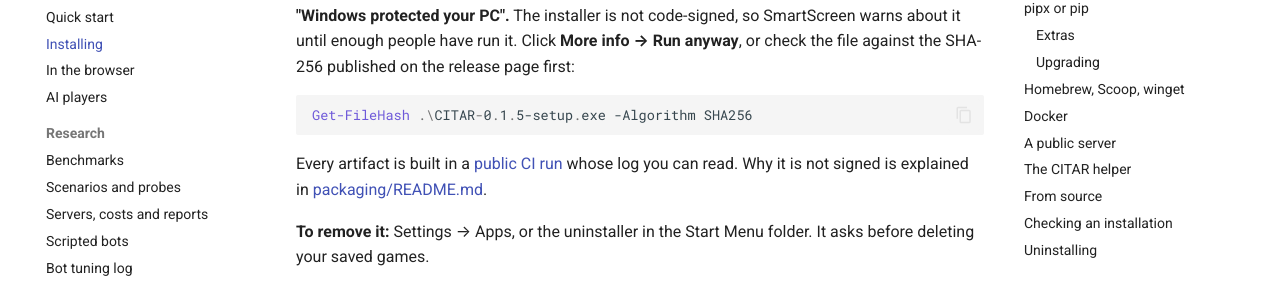
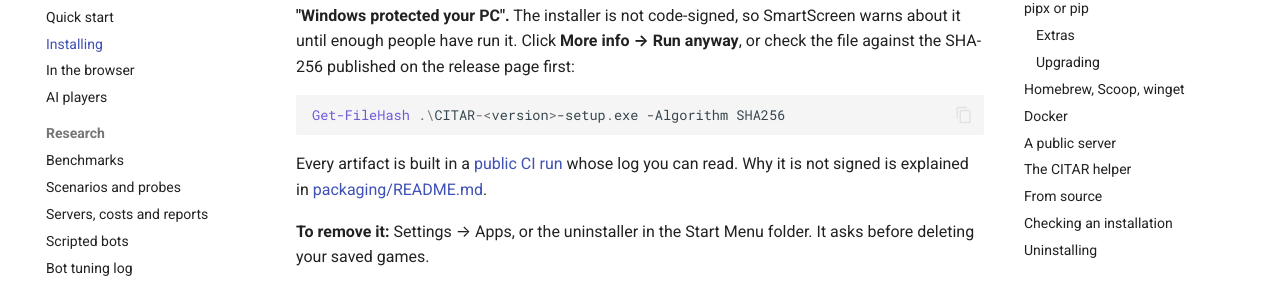
Before and after one commit to jprodgers/CITAR, an MkDocs documentation site: the page built from docs/INSTALL.md, in a window 1280 px wide and 900 px high, scrolled down 718 px. Shown: the part 154-449 px from the top of the window. Built offline with MkDocs 1.6.1 and Material for MkDocs 9.7.7, drawn with Linux system fonts in a browser that asks for light colours; comment, search, counter and statistics services are not loaded.

Commit message:
installer, docs: the installer's version defaults for release.py, and no version in the examples
citar.iss gains AppVersionNumeric (VersionInfoVersion must be four numbers, so a prerelease no
longer breaks a compile) beside AppVersion, both defaults that scripts/release.py holds and bumps
(design/phase5-release.md P5.2). Its build comment and INSTALL.md's Get-FileHash example name no
version, so they leave the set a bump rewrites.

Co-Authored-By: Claude Opus 5.5 <noreply@anthropic.com>

````diff
--- a/docs/INSTALL.md
+++ b/docs/INSTALL.md
@@ -30,7 +30,7 @@ until enough people have run it. Click **More info → Run anyway**, or check th
 SHA-256 published on the release page first:
 
 ```powershell
-Get-FileHash .\CITAR-0.1.5-setup.exe -Algorithm SHA256
+Get-FileHash .\CITAR-<version>-setup.exe -Algorithm SHA256
 ```
 
 Every artifact is built in a [public CI run](https://github.com/jprodgers/CITAR/actions) whose log
````
Also changed, not shown: wiki/Installing.md (+1 -1 lines), 1 other file.
